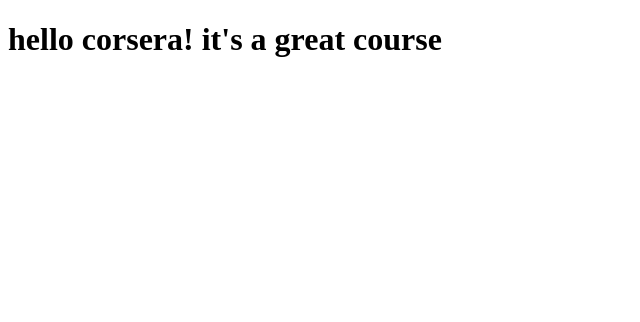
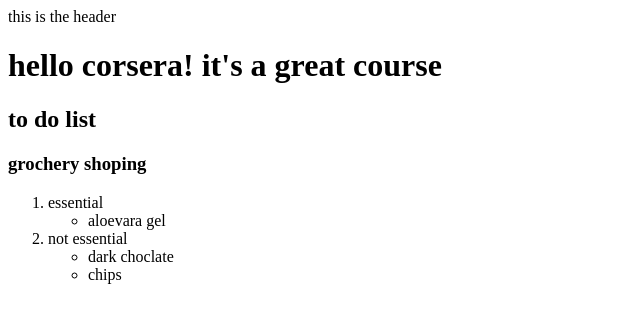
Before and after one commit to vineetcoder5/corsera-web, a plain HTML site: page site/index.html in a window 1280 px wide. Shown: the whole page, without its empty margins (0-640 px from the left). Drawn offline with Linux system fonts and the light colour scheme.

Commit message:
second page

```diff
--- a/site/index.html
+++ b/site/index.html
@@ -1,9 +1,32 @@
 <!DOCTYPE html>
 <html>
     <hear>
+        <meta charset="utf-8">
         <title>hello corsera</title>
     </hear>
     <body>
+        <header> this is the header</header>
         <h1>hello corsera! it's a great course</h1>
+        <section>
+            <h2>to do list</h2>
+            <article>
+                <h3>grochery shoping</h3>
+                <div>
+                    <ol>
+                        <li>essential
+                            <ul>
+                                <li>aloevara gel</li>
+                            </ul>
+                        </li>
+                        <li>not essential
+                            <ul>
+                                <li> dark choclate</li>
+                                <li> chips</uli>
+                            </ul>
+                        </li>
+                    </ol>
+                </div>
+            </article>
+        </section>
     </body>
 </html>
```
